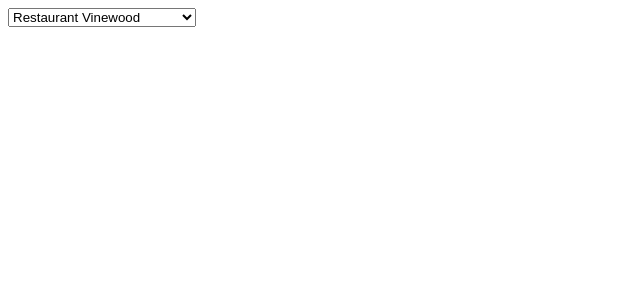
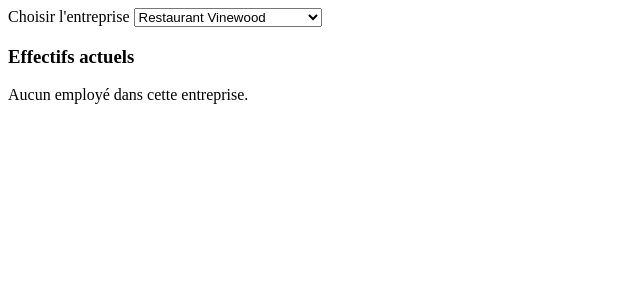
Before and after one commit to Hyuko123/comptabilit-, a Flask app: template templates/utilisateurs.html in a window 1280 px wide. Shown: the top 300 px of the page, without its empty margins (0-640 px from the left). Run offline with Flask 3, Linux system fonts and the light colour scheme; the template is opened without the code that fills it, so the values that code supplies are empty.

Commit message:
Update utilisateurs.html

```diff
--- a/templates/utilisateurs.html
+++ b/templates/utilisateurs.html
@@ -1,22 +1,40 @@
+<div class="mb-8">
+    <label class="block text-pink-400 font-bold text-[10px] uppercase mb-2">Choisir l'entreprise</label>
     <select name="new_entreprise" class="w-full p-4 rounded-2xl bg-pink-50 border-none outline-none text-[#ad1457] font-bold">
+        {% if entreprises %}
             {% for ent in entreprises %}
                 <option value="{{ ent }}">{{ ent }}</option>
             {% endfor %}
+        {% else %}
+            <option>Aucune entreprise configurée</option>
+        {% endif %}
     </select>
+</div>
 
+<h3 class="text-[#ad1457] font-bold mb-6 italic text-xl">Effectifs actuels</h3>
+<div class="space-y-4">
+    {% if all_users %}
         {% for uid, data in all_users.items() %}
-<div class="bg-white p-6 rounded-3xl border border-pink-50 flex justify-between items-center mb-4">
+        <div class="bg-white p-6 rounded-3xl border border-pink-50 flex justify-between items-center hover:shadow-md transition-all">
             <div>
-        <p class="font-bold text-[#ad1457]">{{ data.name }}</p>
-        <p class="text-[10px] uppercase font-bold text-pink-300">{{ data.entreprise }} • {{ data.role }}</p>
+                <p class="font-bold text-[#ad1457] text-lg">{{ data.name }}</p>
+                <p class="text-[10px] uppercase font-bold text-pink-300 tracking-widest">
+                    {{ data.entreprise }} • <span class="text-[#f06292]">{{ data.role }}</span>
+                </p>
             </div>
 
             <a href="/delete_user/{{ uid }}"
-       onclick="return confirm('Licencier cet employé ?')"
-       class="text-red-400 hover:text-red-600 p-2">
+               onclick="return confirm('Voulez-vous vraiment licencier {{ data.name }} ?')"
+               class="text-red-400 hover:bg-red-50 p-3 rounded-2xl transition-all">
                 <svg xmlns="http://www.w3.org/2000/svg" class="h-6 w-6" fill="none" viewBox="0 0 24 24" stroke="currentColor">
                     <path stroke-linecap="round" stroke-linejoin="round" stroke-width="2" d="M19 7l-.867 12.142A2 2 0 0116.138 21H7.862a2 2 0 01-1.995-1.858L5 7m5 4v6m4-6v6m1-10V4a1 1 0 00-1-1h-4a1 1 0 00-1 1v3M4 7h16" />
                 </svg>
             </a>
         </div>
         {% endfor %}
+    {% else %}
+        <div class="text-center p-10 bg-white rounded-3xl border border-dashed border-pink-200">
+            <p class="text-gray-400 italic">Aucun employé dans cette entreprise.</p>
+        </div>
+    {% endif %}
+</div>
```
Lines whose indentation alone changed are shown as unchanged.
